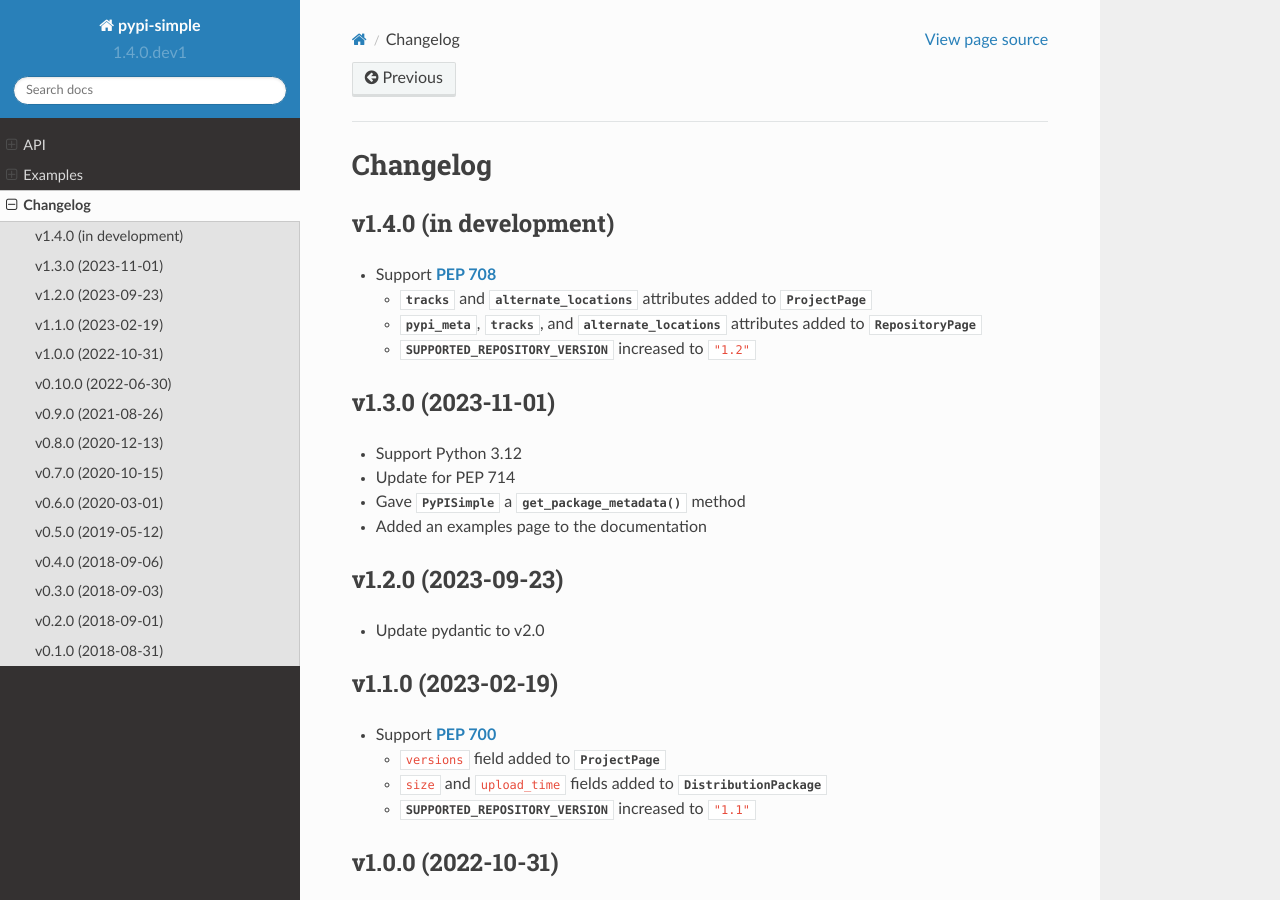
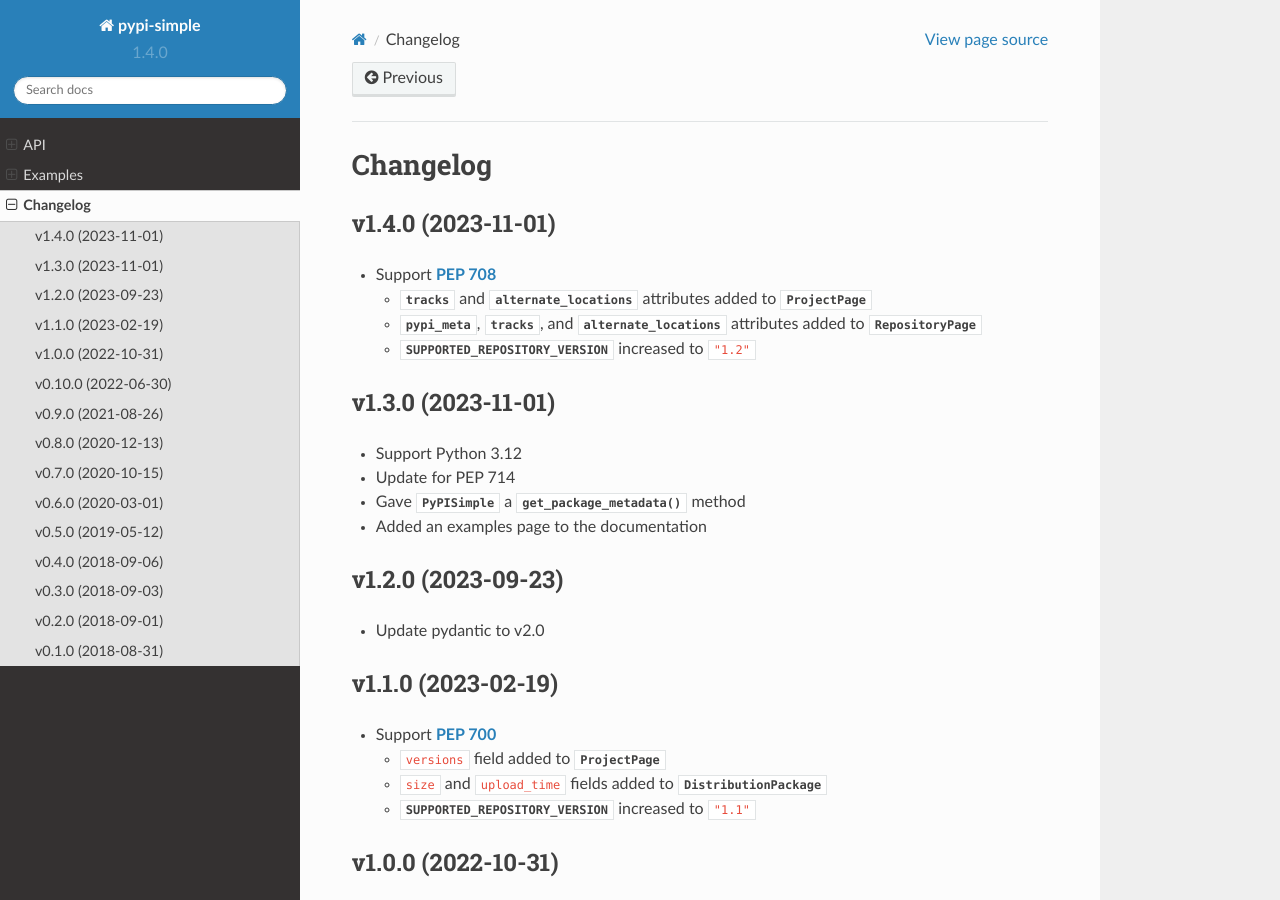
Before and after one commit to jwodder/pypi-simple, a Sphinx documentation site: the page built from docs/changelog.rst, in a window 1280 px wide and 900 px high. Built offline with Sphinx 7.4.7 and the Read the Docs theme 2.0.0, drawn with Linux system fonts in a browser that asks for light colours.

Commit message:
v1.4.0 — Support PEP 708
- Support PEP 708
    - `tracks` and `alternate_locations` attributes added to `ProjectPage`
    - `pypi_meta`, `tracks`, and `alternate_locations` attributes added to `RepositoryPage`
    - `SUPPORTED_REPOSITORY_VERSION` increased to `"1.2"`

```diff
--- a/CHANGELOG.md
+++ b/CHANGELOG.md
@@ -1,5 +1,5 @@
-v1.4.0 (in development)
------------------------
+v1.4.0 (2023-11-01)
+-------------------
 - Support PEP 708
     - `tracks` and `alternate_locations` attributes added to `ProjectPage`
     - `pypi_meta`, `tracks`, and `alternate_locations` attributes added to
--- a/docs/changelog.rst
+++ b/docs/changelog.rst
@@ -3,8 +3,8 @@
 Changelog
 =========
 
-v1.4.0 (in development)
------------------------
+v1.4.0 (2023-11-01)
+-------------------
 - Support :pep:`708`
 
   - `~ProjectPage.tracks` and `~ProjectPage.alternate_locations` attributes
--- a/src/pypi_simple/__init__.py
+++ b/src/pypi_simple/__init__.py
@@ -14,7 +14,7 @@
 for more information.
 """
 
-__version__ = "1.4.0.dev1"
+__version__ = "1.4.0"
 __author__ = "John Thorvald Wodder II"
 __author_email__ = "pypi-simple@varonathe.org"
 __license__ = "MIT"
```
